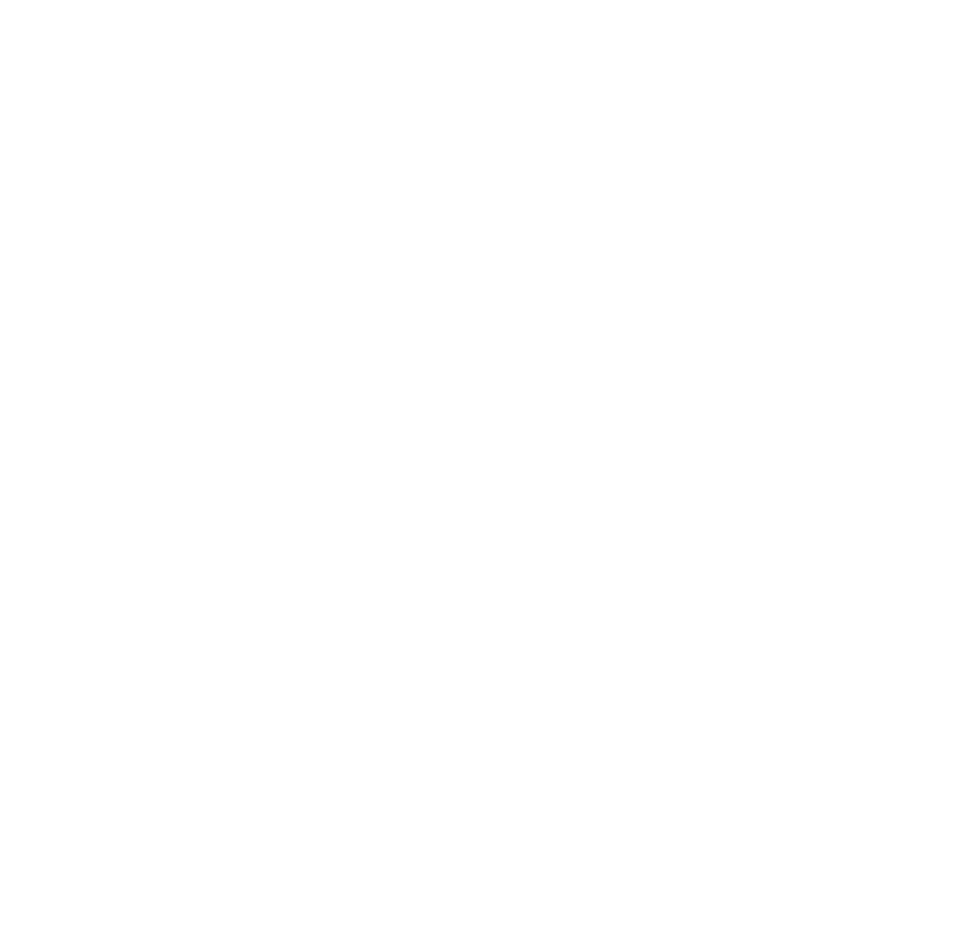
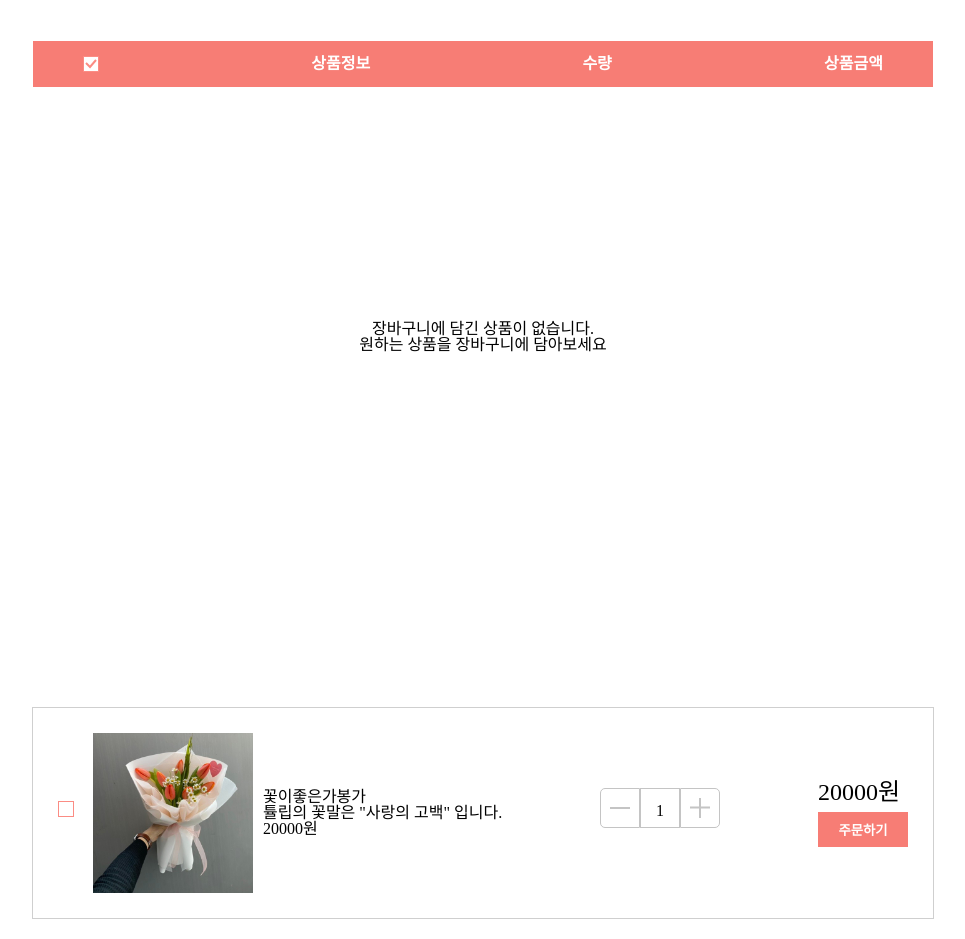
Before and after one commit to yoojin-park19/season_market, a React (Create React App) app: page /cart in a window 1280 px wide. Shown: the part 247-1186 px from the top of the page, without its empty margins (157-1122 px from the left). Before the commit the page ends 800 px from the top, so only its background shows below. Built offline with nearby package versions, Linux system fonts and the light colour scheme; the HTML template or start-up script is replaced by a standard one.

Commit message:
장바구니 화면 구현

```diff
--- a/src/App.js
+++ b/src/App.js
@@ -3,12 +3,14 @@
 import HomeIndexPage from './pages/Home';
 import LoginIndexPage from './pages/Login';
 import ProductIndexPage from './pages/Product';
+import CartIndexPage from './pages/Cart';
 function App() {
   return (
     <BrowserRouter>
       <Route path="/" exact component={HomeIndexPage} />
       <Route path="/login" exact component={LoginIndexPage} />
-      <Route path="/Product/:id" exact component={ProductIndexPage} />
+      <Route path="/product/:id" exact component={ProductIndexPage} />
+      <Route path="/cart" exact component={CartIndexPage} />
     </BrowserRouter>
   );
 }
--- /dev/null
+++ b/src/pages/Cart/components/CartBasic.jsx
@@ -0,0 +1,19 @@
+import styled from 'styled-components';
+const CartBasic = () => {
+  return (
+    <CartMain>
+      <p>장바구니에 담긴 상품이 없습니다.</p>
+      <p>원하는 상품을 장바구니에 담아보세요</p>
+      <div className="cartBottom"></div>
+    </CartMain>
+  );
+};
+
+const CartMain = styled.section`
+  display: flex;
+  flex-direction: column;
+  justify-content: center;
+  align-items: center;
+  height: 500px;
+`;
+export default CartBasic;
--- /dev/null
+++ b/src/pages/Cart/components/CartHeader.jsx
@@ -0,0 +1,37 @@
+import styled from 'styled-components';
+const CartHeader = () => {
+  return (
+    <CartHead>
+      <h1>장바구니</h1>
+      <div className="barMenu">
+        <img src="./assets/check-fill-box.svg" alt="체크" />
+        <p>상품정보</p>
+        <p>수량</p>
+        <p>상품금액</p>
+      </div>
+    </CartHead>
+  );
+};
+
+const CartHead = styled.section`
+  display: flex;
+  flex-direction: column;
+  justify-content: center;
+  align-items: center;
+  margin-top: 100px;
+  h1 {
+    font-size: 36px;
+    font-weight: 700;
+    margin-bottom: 40px;
+  }
+  .barMenu {
+    width: 800px;
+    display: flex;
+    justify-content: space-between;
+    background-color: #f77d75;
+    padding: 15px 50px;
+    color: #fff;
+    font-weight: 700;
+  }
+`;
+export default CartHeader;
--- /dev/null
+++ b/src/pages/Cart/components/CartItems.jsx
@@ -0,0 +1,104 @@
+import styled from 'styled-components';
+const CartItems = () => {
+  return (
+    <CartItem>
+      <div className="contItem">
+        <div className="itemLeft">
+          <label htmlFor="checkItem"></label>
+          <input type="checkbox" id="checkItem" />
+          <img src="/assets/tulip.jpeg" alt="상품이미지" />
+          <div className="itemDec">
+            <p>꽃이좋은가봉가</p>
+            <p>튤립의 꽃말은 "사랑의 고백" 입니다.</p>
+            <p>20000원</p>
+          </div>
+        </div>
+        <div className="productAmountCont">
+          <button className="productAmountBtn left"></button>
+          <span className="productAmountBtn text">1</span>
+          <button className="productAmountBtn right"></button>
+        </div>
+        <div className="itemRight">
+          <p>20000원</p>
+          <button>주문하기</button>
+        </div>
+      </div>
+    </CartItem>
+  );
+};
+
+const CartItem = styled.section`
+  display: flex;
+  flex-direction: column;
+  justify-content: center;
+  align-items: center;
+  margin-top: 100px;
+  .contItem {
+    border: 1px solid #cfcfcf;
+    width: 850px;
+    margin: 20px;
+    padding: 25px;
+    display: flex;
+    justify-content: space-between;
+    align-items: center;
+    .itemLeft {
+      display: flex;
+      align-items: center;
+      gap: 10px;
+      img {
+        width: 160px;
+        height: 160px;
+      }
+      label {
+        background: url('./assets/check-box.svg') no-repeat;
+        width: 25px;
+        height: 25px;
+      }
+      input {
+        display: none;
+      }
+    }
+    .productAmountCont {
+      height: 50px;
+      display: flex;
+      margin: 30px 0;
+      .productAmountBtn {
+        width: 40px;
+        height: 40px;
+        box-sizing: border-box;
+        display: inline-block;
+        text-align: center;
+        line-height: 43px;
+        background-color: #fff;
+        border: 1px solid #c4c4c4;
+        &.left {
+          background-image: url('/assets/icon-minus-line.svg');
+          background-repeat: no-repeat;
+          background-position: 9px;
+          border-radius: 5px 0 0 5px;
+        }
+        &.right {
+          background-image: url('/assets/icon-plus-line.svg');
+          background-repeat: no-repeat;
+          background-position: 9px;
+          border-radius: 0 5px 5px 0;
+        }
+      }
+    }
+    .itemRight {
+      p {
+        font-size: 24px;
+        margin-bottom: 8px;
+      }
+      button {
+        background-color: #f77d75;
+        border: none;
+        color: #fff;
+        width: 90px;
+        height: 35px;
+        font-weight: 700;
+      }
+    }
+  }
+`;
+export default CartItems;
--- /dev/null
+++ b/src/pages/Cart/components/ItemCal.jsx
@@ -0,0 +1,7 @@
+import styled from 'styled-components';
+const ItemCal = () => {
+  return <ItemCalculator></ItemCalculator>;
+};
+
+const ItemCalculator = styled.section``;
+export default ItemCal;
--- /dev/null
+++ b/src/pages/Cart/index.jsx
@@ -0,0 +1,18 @@
+import HomeHeader from '../Home/components/HomeHeader';
+import CartHeader from './components/CartHeader';
+import CartItems from './components/CartItems';
+import CartBasic from './components/CartBasic';
+import ItemCal from './components/ItemCal';
+const CartIndexPage = () => {
+  return (
+    <>
+      <HomeHeader />
+      <CartHeader />
+      <CartBasic />
+      <CartItems />
+      <ItemCal />
+    </>
+  );
+};
+
+export default CartIndexPage;
--- a/src/pages/Home/components/HomeHeader.jsx
+++ b/src/pages/Home/components/HomeHeader.jsx
@@ -19,7 +19,7 @@
         </form>
       </div>
       <div className="right-header">
-        <Link to="#" className="link-cart">
+        <Link to="/cart" className="link-cart">
           <img src="/assets/icon-shopping-cart.svg" alt="장바구니" />
           <p>장바구니</p>
         </Link>
@@ -36,9 +36,11 @@
   height: 90px;
   margin-top: 10px;
   display: flex;
-  margin: 20px 20px;
+  margin: 20px 0px;
+  padding: 0px 20px;
   justify-content: space-between;
   align-items: center;
+  border-bottom: 2px solid #fd8789;
   .left-header {
     display: flex;
     img {
--- a/src/pages/Product/components/ProductItem.jsx
+++ b/src/pages/Product/components/ProductItem.jsx
@@ -69,7 +69,7 @@
   width: 70%;
   margin: 120px auto;
   display: flex;
-  gap: 10px;
+  gap: 20px;
   position: relative;
 `;
 const Item = styled.section`
@@ -82,7 +82,7 @@
     }
     .productCont {
       height: 600px;
-      margin-left: 20px;
+      margin-left: 30px;
       .productInfo {
         text-align: left;
         h4 {
```
Also changed, not shown: public/assets/check-box.svg, public/assets/check-fill-box.svg.
